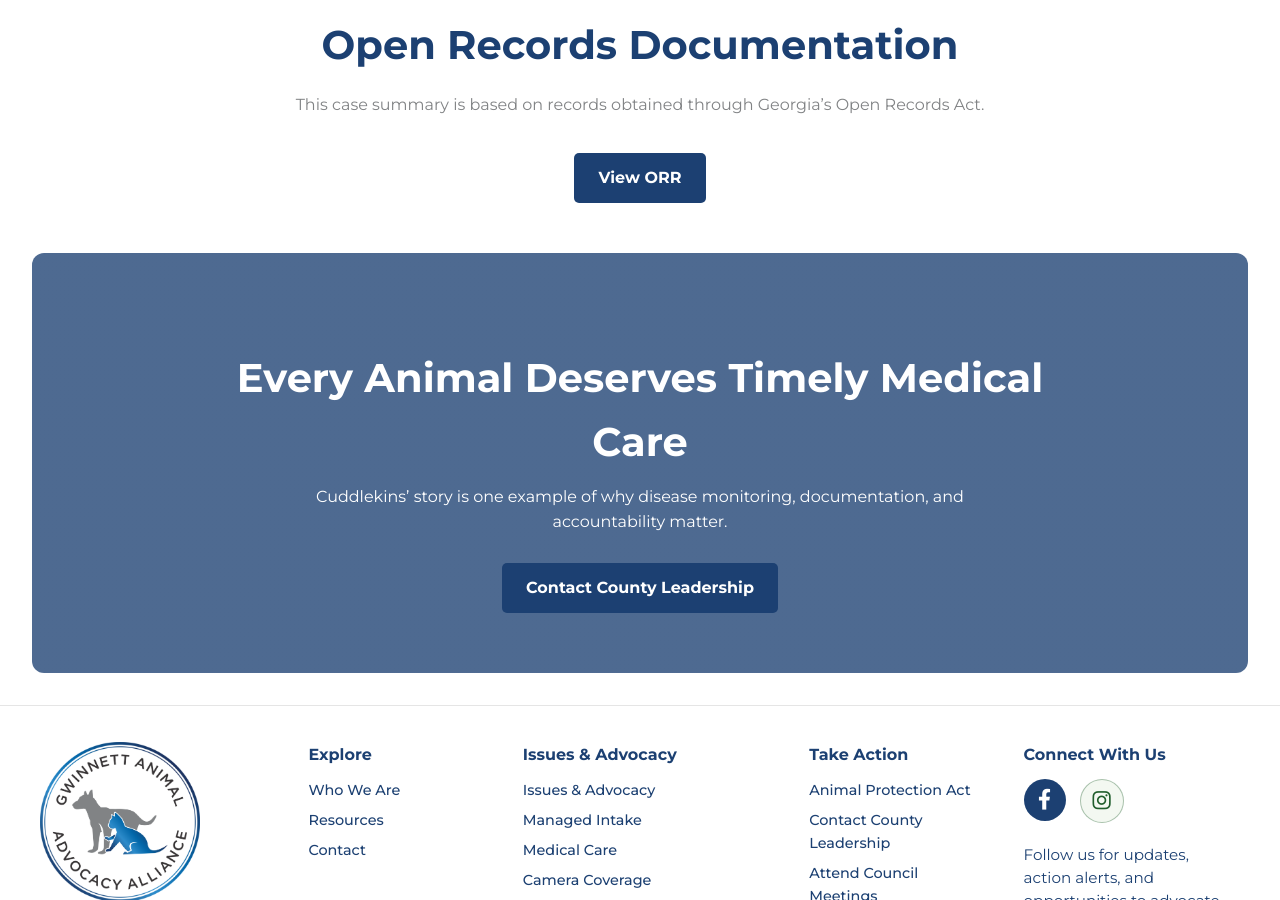
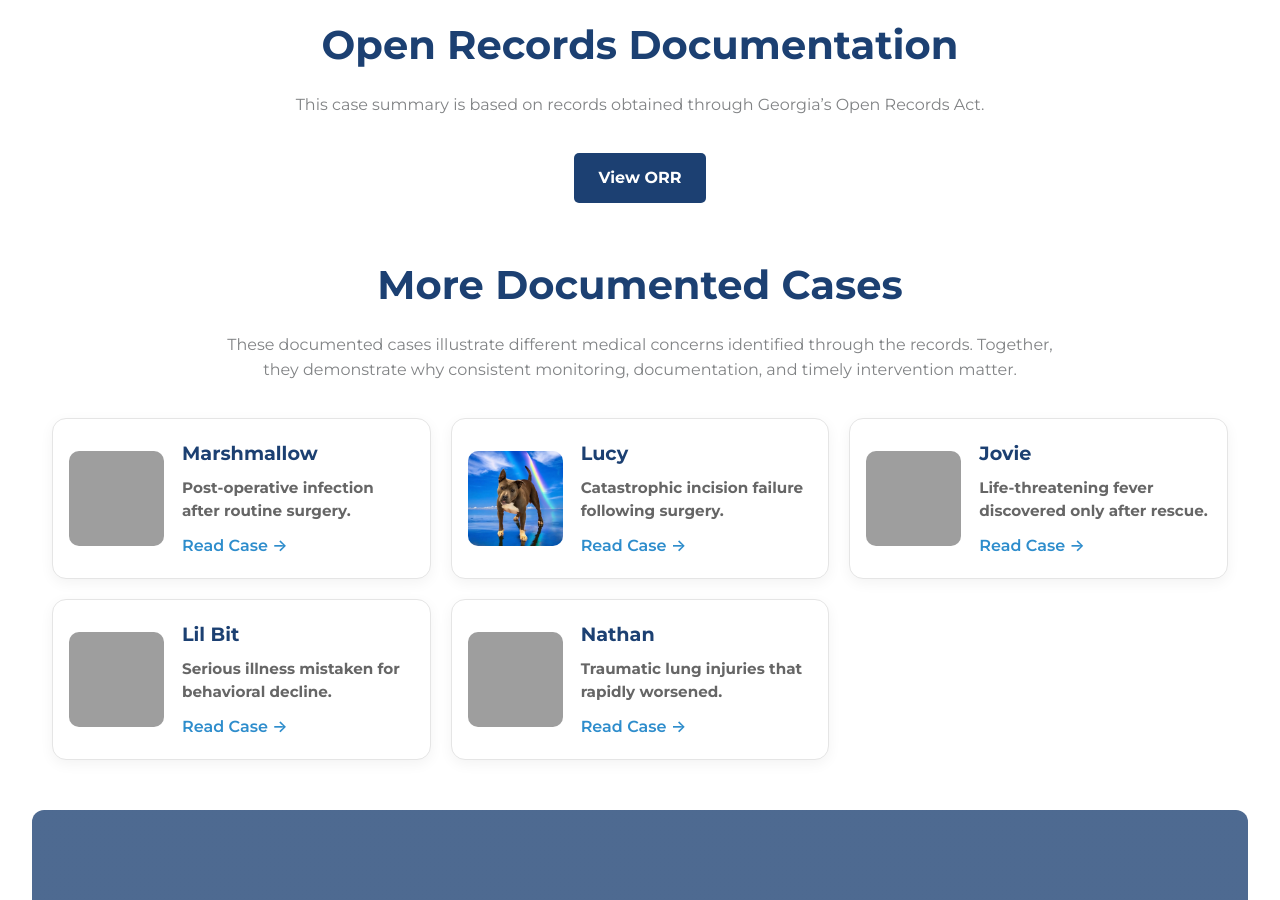
Before and after one commit to whitleybacon/gwinnett-animal-advocacy-alliance, a Jekyll site: the page built from issues/medical-care/cuddlekins.html, in a window 1280 px wide and 900 px high, scrolled down 4124 px. Built offline with Jekyll 4.4.1, drawn with Linux system fonts in a browser that asks for light colours; grey boxes are pictures that could not be loaded.

Commit message:
Update cuddlekins.html

```diff
--- a/issues/medical-care/cuddlekins.html
+++ b/issues/medical-care/cuddlekins.html
@@ -211,6 +211,65 @@
     </div>
 </section>
 
+<section class="home-section">
+
+    <h2>More Documented Cases</h2>
+
+    <p class="section-intro">
+        These documented cases illustrate different medical concerns identified through the records. Together, they demonstrate why consistent monitoring, documentation, and timely intervention matter.
+    </p>
+
+    <div class="case-grid">
+
+        <a class="case-card-small" href="{{ site.baseurl }}/issues/medical-care/marshmallow.html">
+            <img src="{{ site.baseurl }}/assets/marshmallow.jpg" alt="Marshmallow">
+            <div>
+                <h3>Marshmallow</h3>
+                <p>Post-operative infection after routine surgery.</p>
+                <span>Read Case →</span>
+            </div>
+        </a>
+
+        <a class="case-card-small" href="{{ site.baseurl }}/issues/medical-care/lucy.html">
+            <img src="{{ site.baseurl }}/assets/lucy.jpg" alt="Lucy">
+            <div>
+                <h3>Lucy</h3>
+                <p>Catastrophic incision failure following surgery.</p>
+                <span>Read Case →</span>
+            </div>
+        </a>
+
+        <a class="case-card-small" href="{{ site.baseurl }}/issues/medical-care/jovie.html">
+            <img src="{{ site.baseurl }}/assets/jovie.jpg" alt="Jovie">
+            <div>
+                <h3>Jovie</h3>
+                <p>Life-threatening fever discovered only after rescue.</p>
+                <span>Read Case →</span>
+            </div>
+        </a>
+
+        <a class="case-card-small" href="{{ site.baseurl }}/issues/medical-care/lilbit.html/">
+            <img src="{{ site.baseurl }}/assets/lilbit.jpg" alt="Lil Bit">
+            <div>
+                <h3>Lil Bit</h3>
+                <p>Serious illness mistaken for behavioral decline.</p>
+                <span>Read Case →</span>
+            </div>
+        </a>
+
+        <a class="case-card-small" href="{{ site.baseurl }}/issues/medical-care/nathan.html">
+            <img src="{{ site.baseurl }}/assets/nathan.jpg" alt="Nathan">
+            <div>
+                <h3>Nathan</h3>
+                <p>Traumatic lung injuries that rapidly worsened.</p>
+                <span>Read Case →</span>
+            </div>
+        </a>
+
+    </div>
+
+</section>
+
 <section class="difference-section" style="background-image: linear-gradient(rgba(28,64,114,.78), rgba(28,64,114,.78));">
     <div class="difference-content">
         <h2>Every Animal Deserves Timely Medical Care</h2>
```
